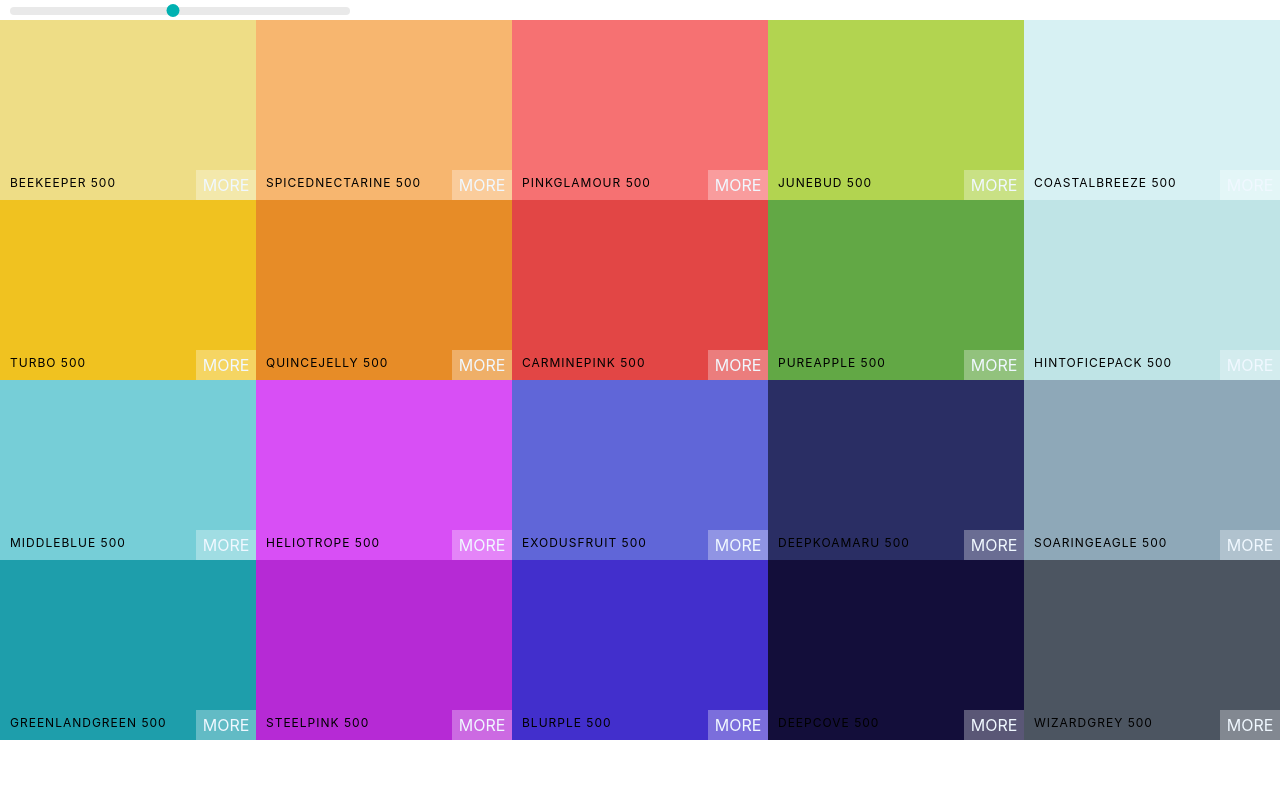
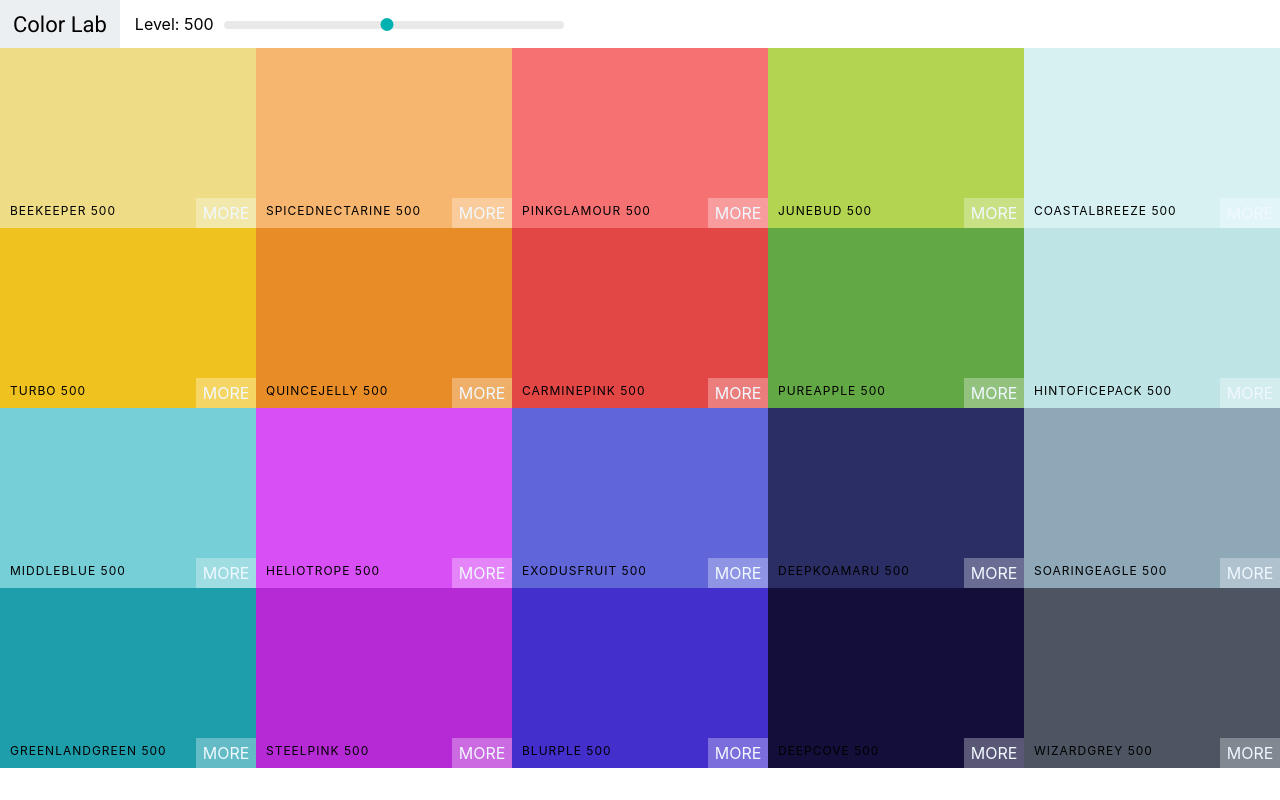
Before and after one commit to angelo93/color-lab, a React (Create React App) app: page /palette/flat-ui-colors-american in a window 1280 px wide. Built offline with nearby package versions, Linux system fonts and the light colour scheme.

Commit message:
Implement and style Navbar

```diff
--- a/public/index.html
+++ b/public/index.html
@@ -8,6 +8,10 @@
     <meta
       name="description"
       content="Web site created using create-react-app"
+    />
+    <link
+      href="https://fonts.googleapis.com/css2?family=Roboto:wght@100;400;500&display=swap"
+      rel="stylesheet"
     />
     <link rel="apple-touch-icon" href="%PUBLIC_URL%/logo192.png" />
     <!--
--- /dev/null
+++ b/src/Navbar.css
@@ -0,0 +1,50 @@
+.Navbar {
+  display: flex;
+  align-items: center;
+  justify-content: flex-start;
+  height: 6vh;
+}
+
+.logo {
+  margin-right: 15px;
+  padding: 0 13px;
+  font-size: 22px;
+  background-color: #eceff1;
+  font-family: 'Roboto', sans-serif;
+  height: 100%;
+  display: flex;
+  align-items: center;
+}
+
+.logo a {
+  text-decoration: none;
+  color: black;
+}
+
+.slider {
+  width: 340px;
+  margin: 0 10px;
+  display: inline-block;
+}
+
+.rc-slider-track {
+  background-color: transparent;
+}
+
+.rc-slider-handle,
+.rc-slider-handle:active,
+.rc-slider-handle:focus,
+.rc-slider-handle:hover {
+  background-color: rgb(0, 177, 177);
+  outline: none;
+  border: 2px rgb(0, 177, 177);
+  box-shadow: none;
+  width: 13px;
+  height: 13px;
+  margin-left: -7px;
+  margin-top: -3px;
+}
+
+.rc-slider-rail {
+  height: 8px;
+}
--- /dev/null
+++ b/src/Navbar.js
@@ -0,0 +1,31 @@
+import React, { Component } from "react";
+import Slider from "rc-slider";
+import "rc-slider/assets/index.css";
+import "./Navbar.css";
+
+class Navbar extends Component {
+  render() {
+    const { level, changeLevel } = this.props;
+    return (
+      <header className="Navbar">
+        <div className="logo">
+          <a href="/">Color Lab</a>
+        </div>
+        <div className="slider-container">
+          <span>Level: {level}</span>
+          <div className="slider">
+            <Slider
+              defaultValue={level}
+              min={100}
+              max={900}
+              step={100}
+              onAfterChange={changeLevel}
+            />
+          </div>
+        </div>
+      </header>
+    );
+  }
+}
+
+export default Navbar;
--- a/src/Palette.css
+++ b/src/Palette.css
@@ -7,31 +7,3 @@
   display: flex;
   flex-wrap: wrap;
 }
-
-.slider {
-  width: 340px;
-  margin: 0 10px;
-  display: inline-block;
-}
-
-.rc-slider-track {
-  background-color: transparent;
-}
-
-.rc-slider-handle,
-.rc-slider-handle:active,
-.rc-slider-handle:focus,
-.rc-slider-handle:hover {
-  background-color: rgb(0, 177, 177);
-  outline: none;
-  border: 2px rgb(0, 177, 177);
-  box-shadow: none;
-  width: 13px;
-  height: 13px;
-  margin-left: -7px;
-  margin-top: -3px;
-}
-
-.rc-slider-rail {
-  height: 8px;
-}
--- a/src/Palette.js
+++ b/src/Palette.js
@@ -1,8 +1,7 @@
 import React, { Component } from "react";
 import PalletCard from "./PaletteCard";
-import "rc-slider/assets/index.css";
+import Navbar from "./Navbar";
 import "./Palette.css";
-import Slider from "rc-slider";
 
 class Palette extends Component {
   constructor(props) {
@@ -24,16 +23,7 @@
 
     return (
       <div className="Palette">
-        <div className="slider">
-          <Slider
-            defaultValue={level}
-            min={100}
-            max={900}
-            step={100}
-            onAfterChange={this.changeLevel}
-          />
-        </div>
-        {/* Navbar */}
+        <Navbar level={level} changeLevel={this.changeLevel} />
         <div className="Palette-colors">{PalletCards}</div>
         {/* Footer */}
       </div>
```
